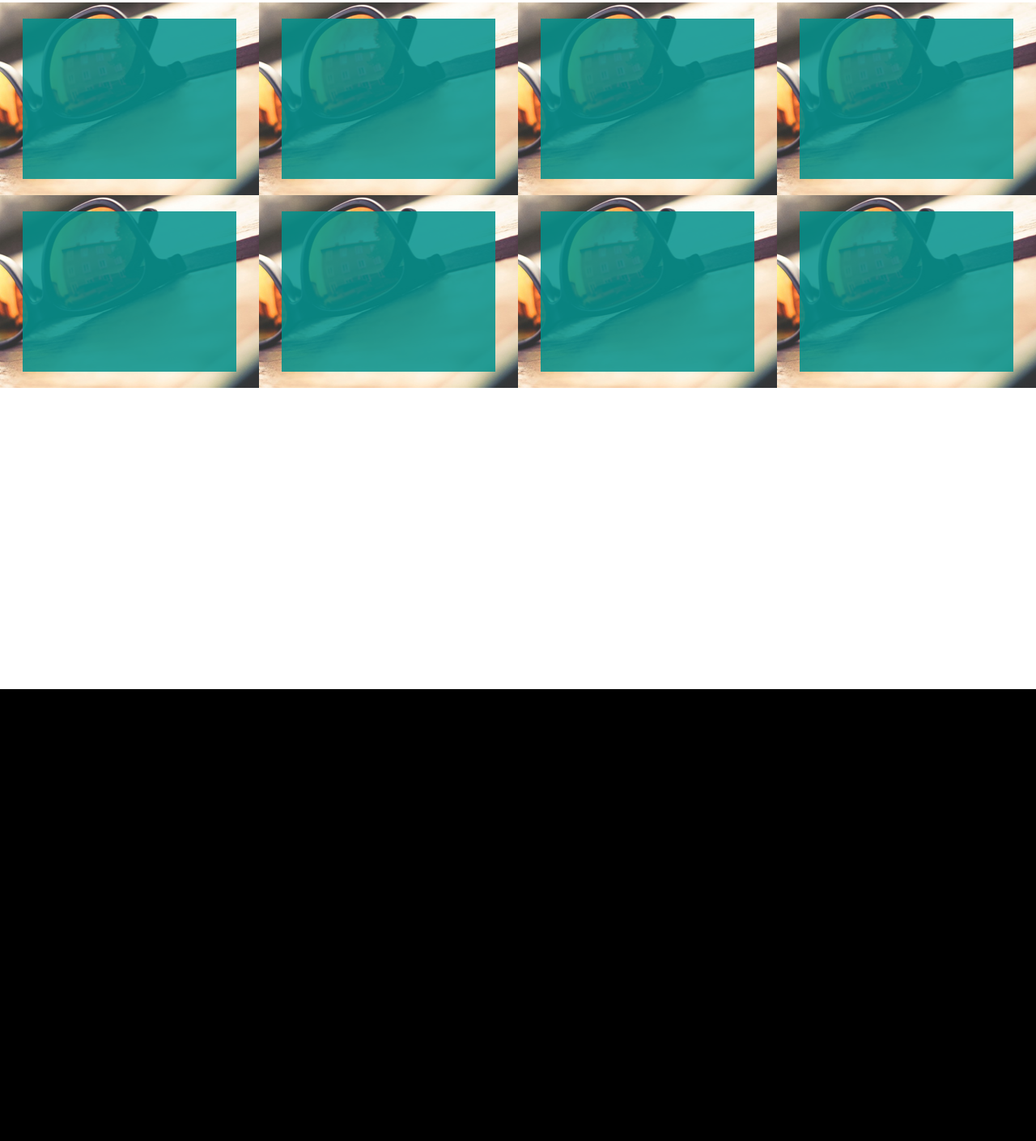
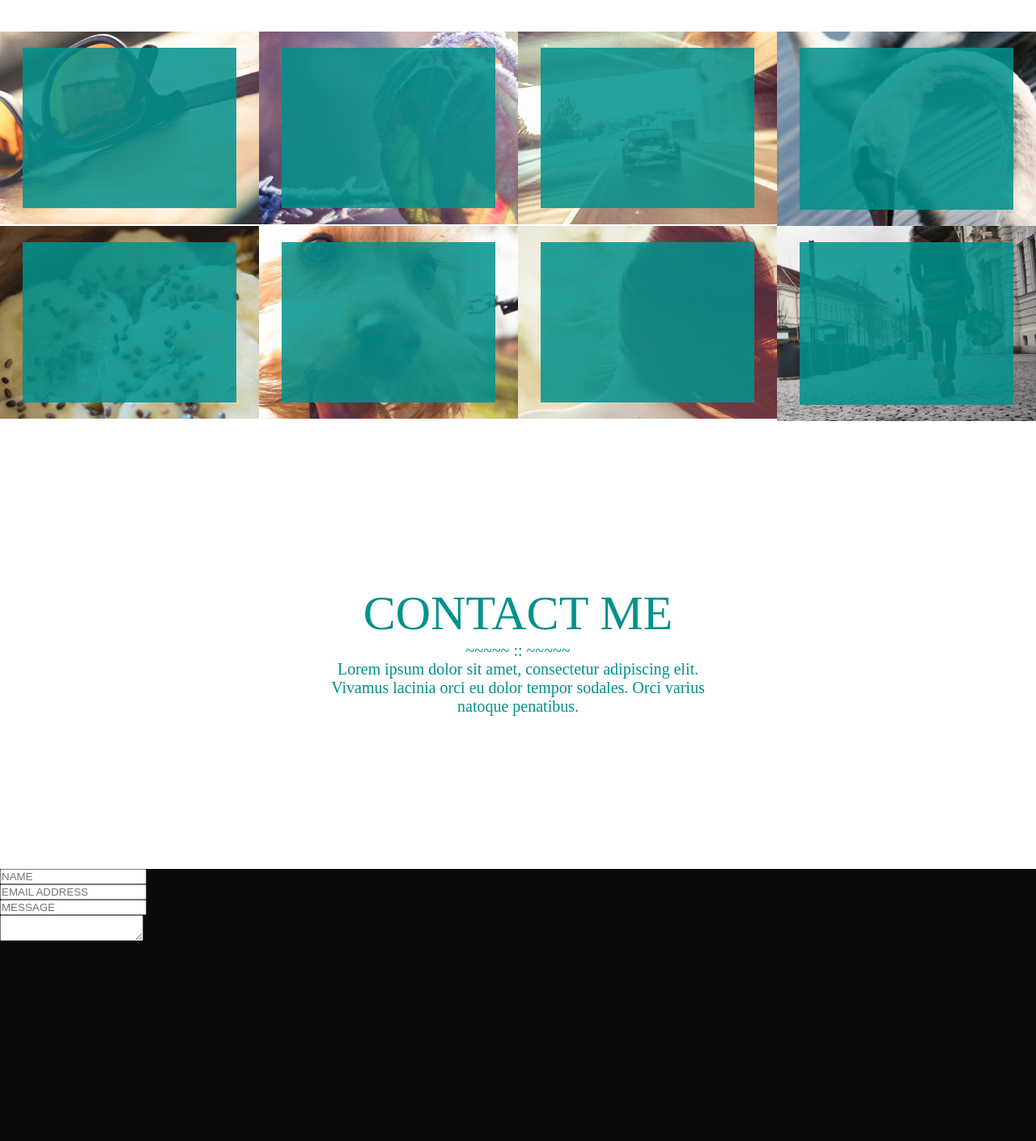
Before and after one commit to Artem009/My-Projects, a plain HTML site: page Myfolio/index.html in a window 1280 px wide. Shown: the part 3186-4595 px from the top of the page at 81% size. Drawn offline with Linux system fonts and the light colour scheme.

Commit message:
first commit

```diff
--- a/Myfolio/index.html
+++ b/Myfolio/index.html
@@ -39,7 +39,7 @@
 		<div class="min-block">Orci varius natoque penatibus et magnis dis parturient montes, nascetur ridiculus mus.</div>
 	</div>
 
-
+<div class="servise-image">
 	<div class="services">services
 		<div style="font-size: 20px">~~~~~~~~ :: ~~~~~~~~</div>
 		<div class="lorem-servise">Lorem ipsum dolor sit amet, consectetur adipiscing elit. Sed hendrerit velit ac justo maximus venenatis. Sed at elit.</div>
@@ -50,10 +50,10 @@
 	</div>
 	<div class="work">
 		My work
-		<div style="font-size: 20px"> ~~~~~ :: ~~~~~ </div>
-		<div style="font-size: 20px">Lorem ipsum dolor sit amet, consectetur adipiscing elit. Vivamus lacinia orci eu dolor tempor sodales. Orci varius natoque penatibus.</div>
+		<div style="font-size: 20px"> ~~~~~ :: ~~~~~
+		<div style="width: 40%; margin-left: auto; margin-right: auto;">Lorem ipsum dolor sit amet, consectetur adipiscing elit. Vivamus lacinia orci eu dolor tempor sodales. Orci varius natoque penatibus.</div></div>
 	</div>
-
+</div>
 
 	<div class="images">
 			<div class="wrapper">
@@ -61,50 +61,56 @@
 					<img src="Rectangle 2.jpg" alt="">
 						<span class="info"></span></a>
 				<a href="#">
-					<img src="Rectangle 2.jpg" alt="">
+					<img src="Image2.png" alt="">
 						<span class="info"></span></a>
 				<a href="#">
-					<img src="Rectangle 2.jpg" alt="">
+					<img src="Rectangle 2 copy 5.png" alt="">
 						<span class="info"></span></a>
 				<a href="#">
-					<img src="Rectangle 2.jpg" alt="">
+					<img src="Image.jpg" alt="">
 						<span class="info"></span></a>
 				<a href="#">
-					<img src="Rectangle 2.jpg" alt="">
+					<img src="Layer 9.jpg" alt="">
 						<span class="info"></span></a>
 				<a href="#">
-					<img src="Rectangle 2.jpg" alt="">
+					<img src="Rectangle 2 copy 4.jpg" alt="">
 						<span class="info"></span></a>
 				<a href="#">
-					<img src="Rectangle 2.jpg" alt="">
+					<img src="Image3.jpg" alt="">
 						<span class="info"></span></a>
 				<a href="#">
-					<img src="Rectangle 2.jpg" alt="">
+					<img src="Rectangle 2 copy 6.jpg" alt="">
 						<span class="info"></span></a>
 			</div>
+	</div>
 
+	<div class="work" style="margin-top: 200px">
+		CONTACT ME
+		<div style="font-size: 20px"> ~~~~~ :: ~~~~~
+		<div style="width: 40%; margin-left: auto; margin-right: auto;">Lorem ipsum dolor sit amet, consectetur adipiscing elit. Vivamus lacinia orci eu dolor tempor sodales. Orci varius natoque penatibus.</div></div>
+	</div>
 
-
-
-
-
-
-			<div></div>
-
-			<div></div>
-			<div></div>
-
-
-
-	image</div>
-
-
-
-
-
-
-	<div class="contact">contact me</div>
-	<div class="black">black</div>
-	<div class="footer">footer</div>
+	<div class="form">
+		<form method="get">
+			<div class="wrapper-form">
+				<label for="name">NAME</label>
+					<input placeholder="NAME" type="text" name="name">
+			</div>
+			<div class="wrapper-form">
+				<label for="name">EMAIL ADDRESS</label>
+					<input placeholder="EMAIL ADDRESS" type="text" name="email address">
+			</div>
+			<div class="wrapper-form">
+				<label for="name">MESSAGE</label>
+					<input placeholder="MESSAGE" type="text" name="message">
+			</div>
+			<div class="wrapper-form">
+				<label for="name"></label>
+					<textarea></textarea>
+			</div>
+		</form>
+	</div>
+	<input type="submit" name="submit">
+	<div class="footer">&copy; MYFOLIO</div>
 </body>
 </html>
--- a/Myfolio/style.css
+++ b/Myfolio/style.css
@@ -91,6 +91,10 @@
 	font-size: 100px;
 	color: #02918c;
 }
+.servise-image{
+	background-image: url(Image4.jpg);
+	background-size: 100%;
+}
 .lorem-servise{
 	font-size: 30px;
 }
@@ -109,6 +113,7 @@
 	font-size: 60px;
 	color: #02918c;
 	text-align: center;
+	margin-top: 50px;
 }
 .wrapper-work{
 	width: 50%
@@ -119,26 +124,19 @@
 	display: inline-block;
 	width: 100%;
 	height: 480px;
-	font-size: 0px;
 }
-.contact{
+.form{
 	display: inline-block;
-	background-color: #FFFFFF;
-	width: 100%;
-	height: 340px;
-	font-size: 0px;
-}
-.black{
-	display: inline-block;
-	background-color: #000000;
+	background-color: #0b0b0b;
 	width: 100%;
 	height: 560px;
 	font-size: 0px;
 }
 .footer{
-	background-color: green;
+	background-color: #000;
 	width: 100%;
 	height: 70px;
+	color: #fff;
 }
 
 
```
Also changed, not shown: Myfolio/Image.jpg (added), Myfolio/Image2.png (added), Myfolio/Image3.jpg (added), Myfolio/Image4.jpg (added), Myfolio/Layer 9.jpg (added), Myfolio/Rectangle 2 copy 4.jpg (added), Myfolio/Rectangle 2 copy 5.png (added), Myfolio/Rectangle 2 copy 6.jpg (added).
